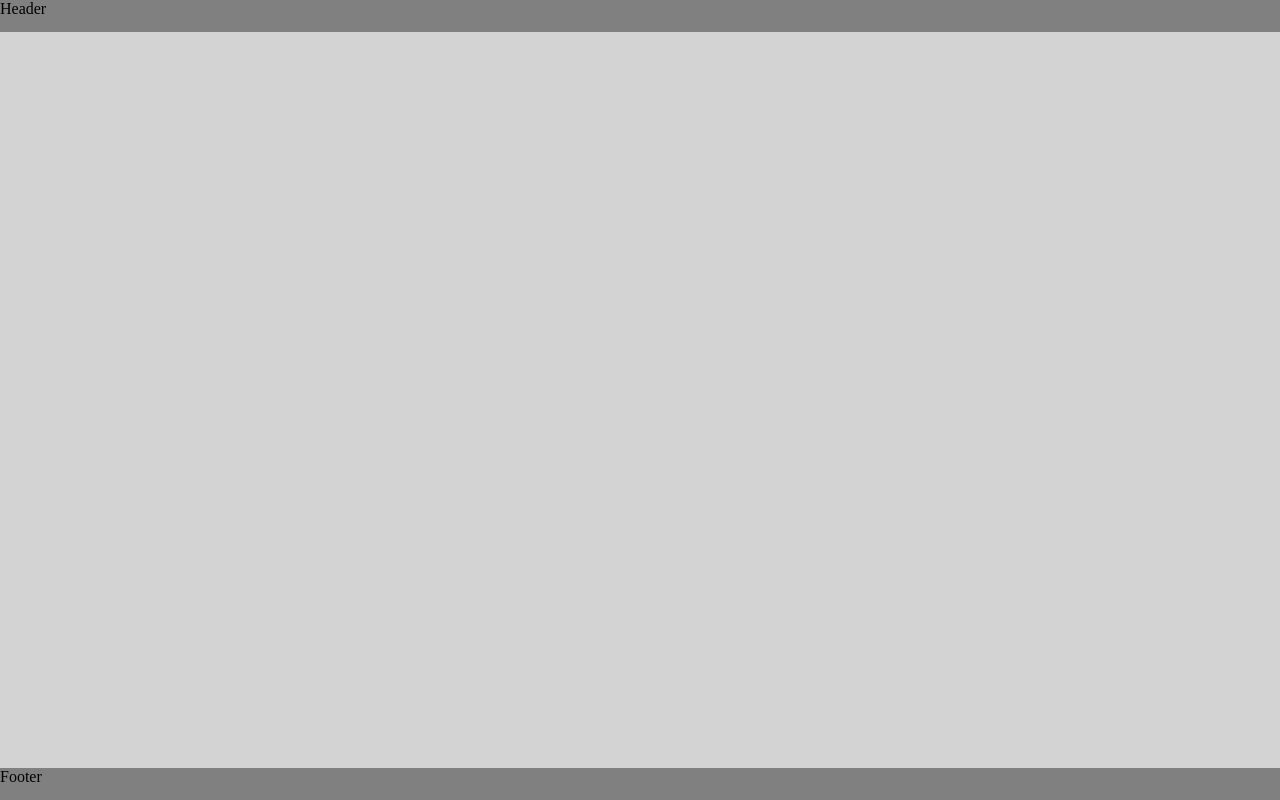
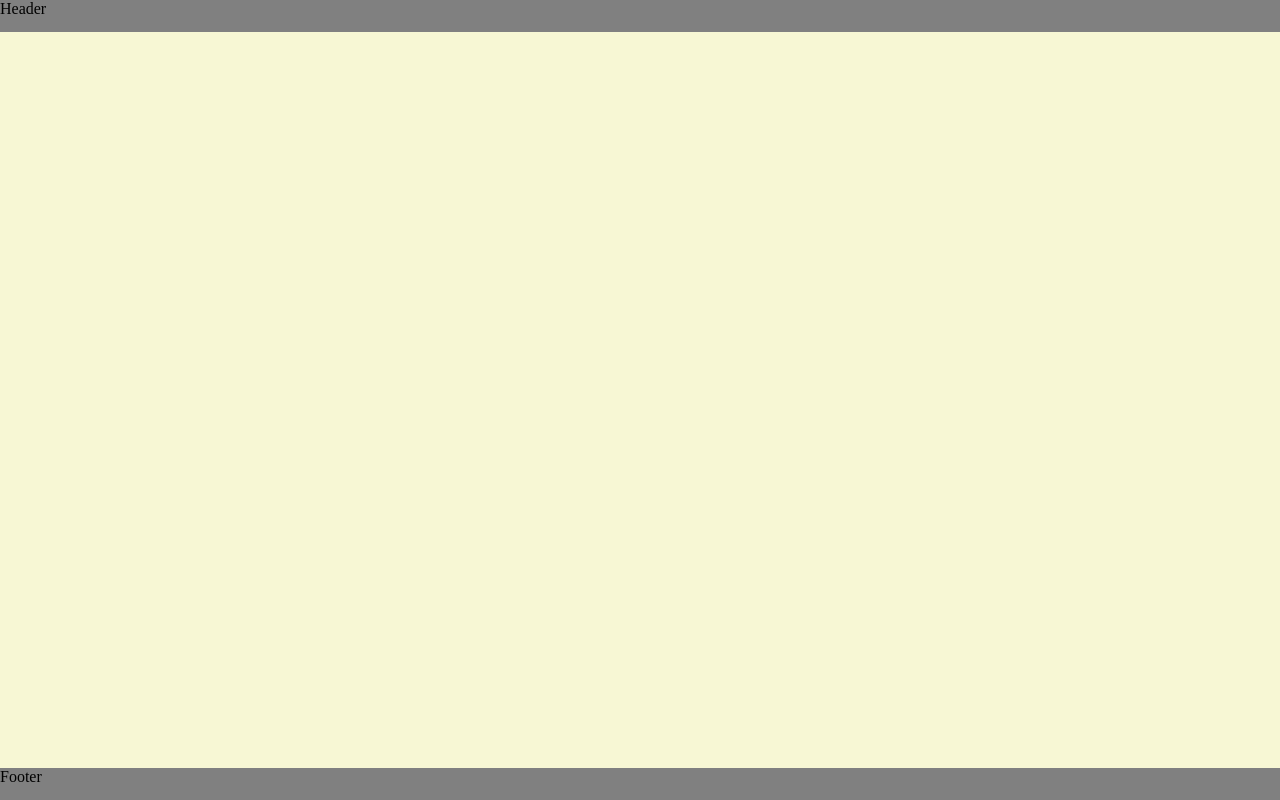
Before and after one commit to kahgeh/learn-html-grid-animation, a React (Vite) app: page / in a window 1280 px wide. Built offline with nearby package versions, Linux system fonts and the light colour scheme.

Commit message:
learn about css variables and color using hsl

```diff
--- a/app.css
+++ b/app.css
@@ -19,6 +19,11 @@ time, mark, audio, video {
 	vertical-align: baseline;
 }
 
+:root{
+    --main-bg-lightness: 90%;
+    --main-content-bg-color: hsl(60, 70%, var(--main-bg-lightness));
+}
+
 .page {
     display: grid;
     grid-template-columns: 2em repeat(10,1fr) 2em;
@@ -35,7 +40,7 @@ time, mark, audio, video {
 
 .main-content {
     grid-area: 2/1/8/13;
-    background-color: lightgrey;
+    background-color: var(--main-content-bg-color);
     z-index: 0;
 }
 
```
